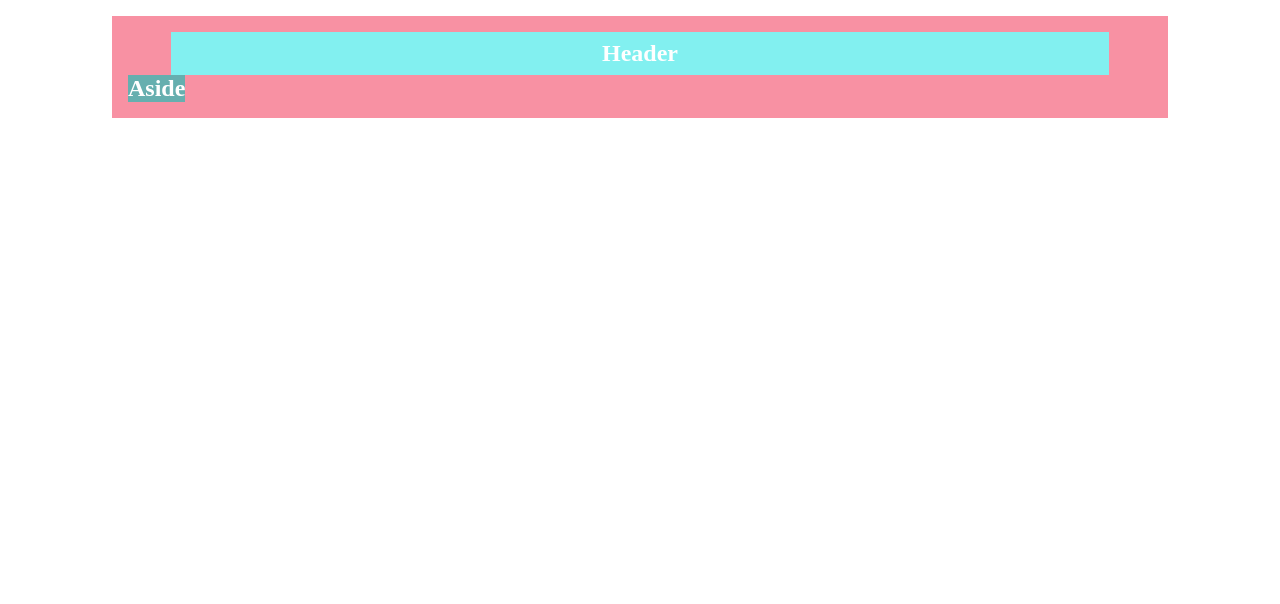
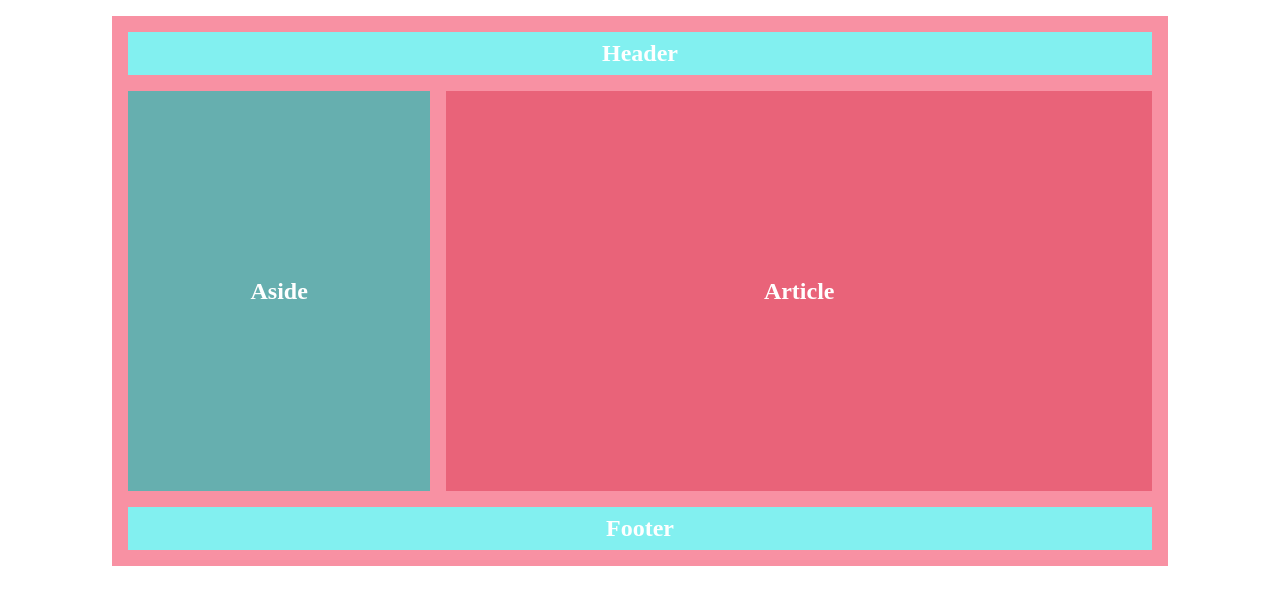
Before and after one commit to gbudryte/2025-09-22_FLEX-1uzduotis, a plain HTML site: page index.html in a window 1280 px wide. Drawn offline with Linux system fonts and the light colour scheme.

Commit message:
added aside and article elements

```diff
--- a/index.html
+++ b/index.html
@@ -15,7 +15,13 @@
         <aside>
           <h1>Aside</h1>
         </aside>
+        <article>
+          <h1>Article</h1>
+        </article>
       </div>
+      <footer>
+        <h1>Footer</h1>
+      </footer>
     </div>
   </body>
 </html>
--- a/styles/styles.css
+++ b/styles/styles.css
@@ -11,7 +11,6 @@ header,
 footer {
   background-color: #82f0f0;
   align-content: center;
-  width: 90%;
   margin: 0 auto 0 auto;
   padding: 0.5rem;
 }
@@ -27,9 +26,20 @@ h1 {
 
 .div__middle{
    display: flex;
+   gap:1rem;
+   margin: 1rem 0 1rem 0;
+   flex-direction: row;
+   justify-content: space-between;
 }
 aside {
+  background-color: #66afaf;
+  align-content: center;
+  width: 30%;
+  height: 50vh;
+}
 
-  background-color: #66afaf;
-  align-items: center;
+article{
+  background-color: #e96379;
+  width: 70%;
+  align-content: center;
 }
```
